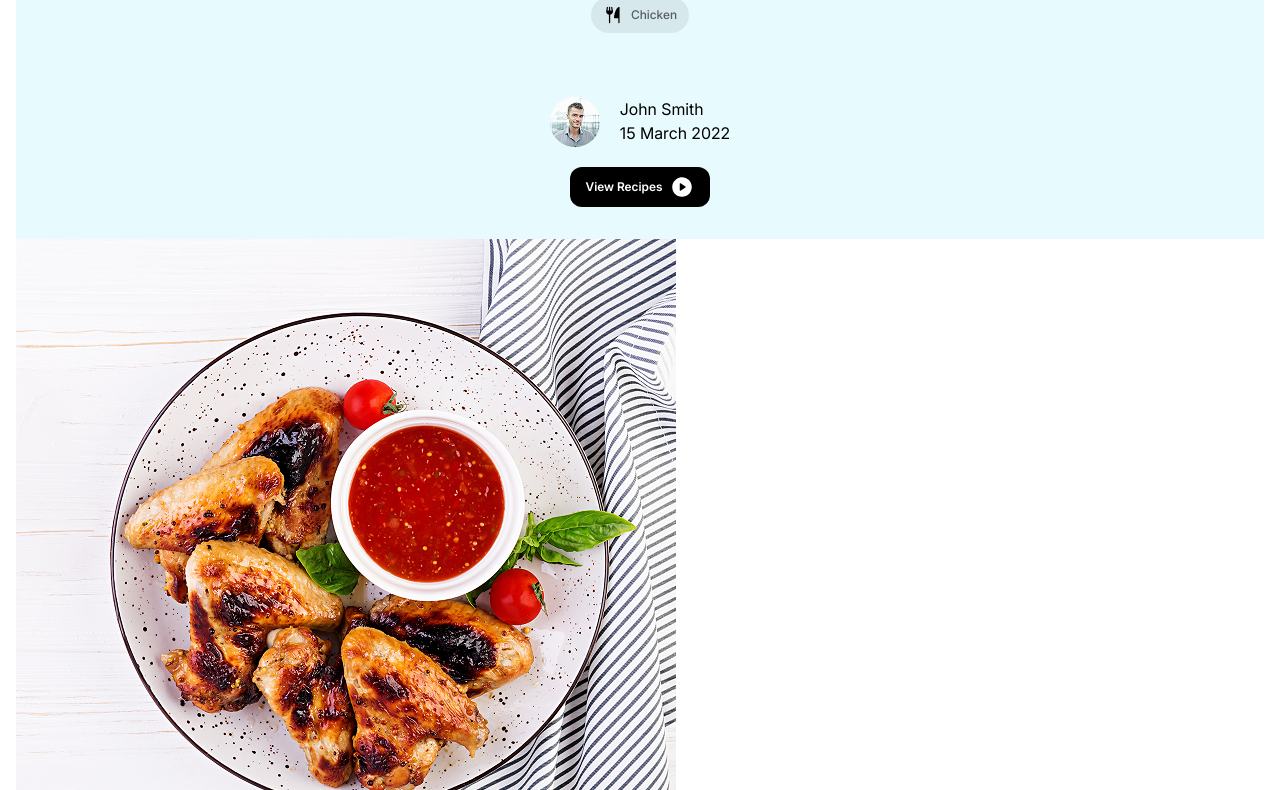
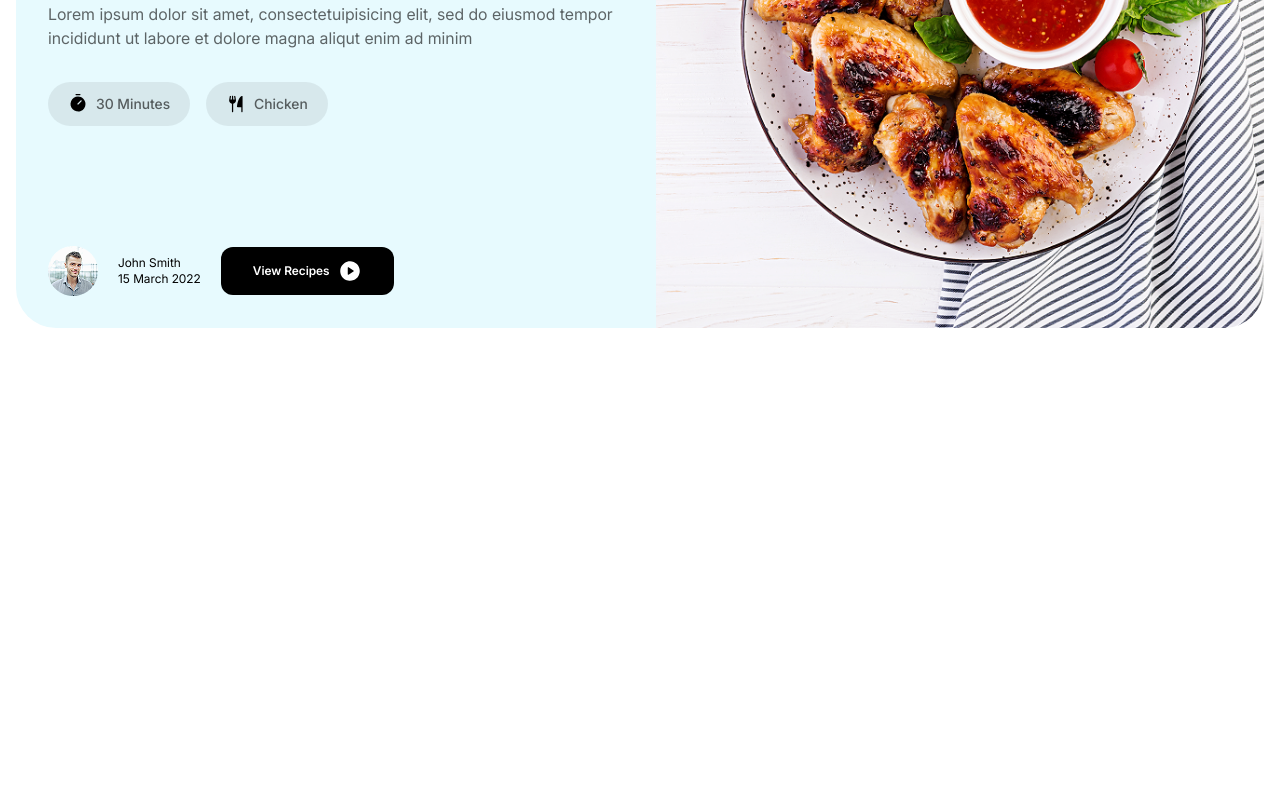
Before and after one commit to MohammadMahdiGanji/cooking-tailwind-spa, a website built with Vite: page index.html in a window 1280 px wide. Shown: the part 381-1171 px from the top of the page. After the commit the page ends 800 px from the top, so only its background shows below. Built offline with nearby package versions, Linux system fonts and the light colour scheme.

Commit message:
landing section complete

```diff
--- a/package.json
+++ b/package.json
@@ -9,10 +9,12 @@
     "preview": "vite preview"
   },
   "devDependencies": {
+    "autoprefixer": "^10.4.21",
+    "postcss": "^8.5.6",
+    "tailwindcss": "^4.1.12",
     "vite": "^7.1.2"
   },
   "dependencies": {
-    "@tailwindcss/vite": "^4.1.12",
-    "tailwindcss": "^4.1.12"
+    "@tailwindcss/vite": "^4.1.12"
   }
 }
--- a/src/Component/Button/Button.js
+++ b/src/Component/Button/Button.js
@@ -1,13 +1,15 @@
 import CreateElement from "../CreateElement/CreateElement";
 import Append from "../Append/Append";
 
-export default function Button({ title = "", icon = "" } = {}) {
+export default function Button({ title = "", icon = "", style="" } = {}) {
   const button = CreateElement({
     name: "button",
     title: title,
     style: "",
     style:
-      "bg-black flex text-white py-2 cursor-pointer px-4 text-xs font-SemiBold rounded-xl gap-2 cursor-pinter items-center",
+      `bg-black flex text-white py-2 cursor-pointer px-4 text-xs
+      font-SemiBold rounded-xl gap-2 cursor-pinter items-center
+      xs:text-sm xs:px-8 xs:py-3 ${style}`,
   });
   const img = CreateElement({ name: "img", src: icon, style:"w-6" });
 
--- a/src/Component/LandinHome/LandinHome.js
+++ b/src/Component/LandinHome/LandinHome.js
@@ -7,104 +7,178 @@ import bannerSrc from "../../assets/images/bannerLandingHome.png";
 import Button from "../Button/Button";
 import PleySrc from "../../assets/icon/PlayCircle.svg";
 import user from "../../assets/images/user1.png";
+import NotFound from "../../Component/NotFound/NotFound";
 
+// component landing home
 export default function LandingHome() {
-  const Landing = CreateElement({ name: "div" });
-  const cntainer = CreateElement({ name: "div", style: "container" });
-  const wrapper = CreateElement({
+  // create vriables
+  let Landing,
+    cntainer,
+    wrapper,
+    landingContent,
+    landingBanner,
+    landingBannerImg,
+    hotRecipeBox,
+    hotRecipeImg,
+    hotRecipeText,
+    landingTitle,
+    landingCaption,
+    landingBox,
+    landingMinutesBox,
+    landingMinutesImg,
+    LandingMinutesText,
+    landingChickenBox,
+    landingChickenText,
+    landingChickenImg,
+    landingBottom,
+    userBox,
+    userImg,
+    userContent,
+    userName,
+    userDate,
+    button;
+
+  try {
+    // create elements
+    Landing = CreateElement({ name: "div" });
+
+    // container landing
+    cntainer = CreateElement({ name: "div", style: "container" });
+
+    // wrapper landing
+    wrapper = CreateElement({
       name: "div",
-    style: "mt-6 rounded-[40px] overflow-hidden",
+      style: `mt-6 rounded-[40px] overflow-hidden w-full
+  md:flex `,
     });
-  const landingContent = CreateElement({
+
+    // content landing section
+    landingContent = CreateElement({
       name: "div",
-    style: "basis-1/2 bg-primary p-8 flex flex-col",
+      style: "basis-full bg-primary p-8 flex flex-col",
     });
-  const landingBanner = CreateElement({ name: "div", style: "basis-1/2" });
-  const landingBannerImg = CreateElement({
+
+    // banner landing section
+    landingBanner = CreateElement({ name: "div", style: "basis-full" });
+    landingBannerImg = CreateElement({
       name: "img",
       alt: "banner",
       src: bannerSrc,
+      style: "object-cover w-full h-full",
     });
-  const hotRecipeBox = CreateElement({
+
+    // hotRecipe landing section
+    hotRecipeBox = CreateElement({
       name: "div",
-    style:
-      "flex gap-4 bg-white h-10 w-40 rounded-3xl justify-center items-center",
+      style: `flex gap-4 bg-white h-10 w-40 rounded-3xl justify-center
+    items-center mx-auto md:ml-0 md: md:h-12 md:w-44`,
     });
-  const hotRecipeImg = CreateElement({
+    hotRecipeImg = CreateElement({
       name: "img",
       alt: "recipe",
       src: hotRecipeSrc,
     });
-  const hotRecipeText = CreateElement({
+    hotRecipeText = CreateElement({
       name: "span",
       title: "Hot Recipes",
-    style: "text-sm font-SemiBold",
+      style: "text-xs font-SemiBold md:text-sm",
     });
-  const landingTitle = CreateElement({
+
+    // title landing section
+    landingTitle = CreateElement({
       name: "h1",
       title: "Spicy delicious chicken wings",
-    style: "text-[30px] font-SemiBold mt-6 text-center",
+      style: `text-[20px] font-SemiBold mt-6 text-center
+   xs:text-[35px] sm:text-[40px] md:text-left lg:text-[50px]
+   lg:leading-[60px] xl:text-[60px] xl:leading-[75px] `,
     });
-  const landingCaption = CreateElement({
+
+    // caption landing section
+    landingCaption = CreateElement({
       name: "p",
       title:
         "Lorem ipsum dolor sit amet, consectetuipisicing elit, sed do eiusmod tempor incididunt ut labore et dolore magna aliqut enim ad minim ",
-    style: "mt-4 text-secondary text-xs line-clamp-3 text-center",
+      style: `mt-4 text-secondary text-xs xs:text-sm line-clamp-3 text-center
+  md:text-left xl:text-base`,
     });
 
-  const landingBox = CreateElement({
+    // details landing section
+    landingBox = CreateElement({
       name: "div",
-    style: "flex flex-col items-center mt-8 gap-6",
+      style: `flex flex-col items-center mt-8 gap-4
+  sm:flex-row justify-center md:justify-start`,
     });
-  const landingMinutesBox = CreateElement({
+    landingMinutesBox = CreateElement({
       name: "div",
       style: `flex bg-[rgba(0,0,0,0.07)] gap-2
   items-center justify-center  rounded-3xl
-     font-Medium text-secondary py-2 px-3`,
+   font-Medium text-secondary py-2 px-3
+   xs:py-3 xs:px-5 `,
     });
-  const landingMinutesImg = CreateElement({
+    landingMinutesImg = CreateElement({
       name: "img",
       alt: "minutes",
       src: minutesSrc,
       style: "w-5",
     });
-  const LandingMinutesText = CreateElement({
+    LandingMinutesText = CreateElement({
       name: "span",
       title: "30 Minutes",
-    style: "text-xs",
+      style: "text-xs xs:text-sm",
     });
-
-  const landingChickenBox = CreateElement({
+    landingChickenBox = CreateElement({
       name: "div",
       style: `flex bg-[rgba(0,0,0,0.07)] gap-2
   items-center justify-center rounded-3xl
-     font-Medium text-secondary py-2 px-3 `,
+   font-Medium text-secondary py-2 px-3
+   xs:py-3 xs:px-5 `,
     });
-  const landingChickenText = CreateElement({
+    landingChickenText = CreateElement({
       name: "span",
       title: "Chicken",
-    style: "text-xs",
+      style: "text-xs xs:text-sm",
     });
-  const landingChickenImg = CreateElement({
+    landingChickenImg = CreateElement({
       name: "img",
       alt: "Chicken",
       src: forkknifeSrc,
       style: "w-5",
     });
 
-  const landingBottom = CreateElement({
+    // bottom lannding section
+    landingBottom = CreateElement({
       name: "div",
-    style: "flex flex-col justify-center items-center mt-16 gap-5",
+      style: `flex flex-col justify-center items-center mt-16 gap-5
+  sm:flex-row md:justify-start xl:mt-30`,
     });
-  const userBox = CreateElement({ name: "div", style: "flex gap-5" });
-  const userImg = CreateElement({ name: "img", src: user });
-  const userContent = CreateElement({ name: "div", style: "flex flex-col" });
-  const userName = CreateElement({ name: "span", title: "John Smith" });
-  const userDate = CreateElement({ name: "span", title: "15 March 2022" });
-  const button = Button({ title: "View Recipes", icon: PleySrc });
+    userBox = CreateElement({
+      name: "div",
+      style: "flex gap-5 items-center",
+    });
+    userImg = CreateElement({ name: "img", src: user });
+    userContent = CreateElement({ name: "div", style: "flex flex-col" });
+    userName = CreateElement({
+      name: "span",
+      title: "John Smith",
+      style: "text-xs",
+    });
+    userDate = CreateElement({
+      name: "span",
+      title: "15 March 2022",
+      style: "text-xs",
+    });
+    button = Button({
+      title: "View Recipes",
+      icon: PleySrc,
+      style: "md:text-xs",
+    });
+  } catch (err) {
+    NotFound("Error create landing section");
+    throw new Error(`Errore create Landing section ${err.message}`);
+  }
 
+  try {
     Append(Landing, cntainer);
-  Append(cntainer, wrapper);
     Append(cntainer, wrapper);
     Append(wrapper, ...[landingContent, landingBanner]);
     Append(hotRecipeBox, ...[hotRecipeImg, hotRecipeText]);
@@ -119,6 +193,12 @@ export default function LandingHome() {
       landingContent,
       ...[hotRecipeBox, landingTitle, landingCaption, landingBox, landingBottom]
     );
+  } catch (err) {
+    NotFound("Error append landing section");
+    throw new Error(`Errore append Landing section ${err.message}`);
+  }
+
+  // append elements
 
   return Landing;
 }
--- a/src/styles/component.css
+++ b/src/styles/component.css
@@ -6,6 +6,13 @@
     @apply w-full mx-auto px-4; /* موبایل → کل عرض */
   }
 }
+
+@media (min-width: 400px) {
+  .container {
+    @apply max-w-full;
+  }
+}
+
 
 @media (min-width: 640px) {
   .container {
--- a/src/styles/style.css
+++ b/src/styles/style.css
@@ -1,3 +1,3 @@
 @import "tailwindcss";
+@import "./layer.css";
 @import "./theme.css";
-@import "./layer.css";
--- a/src/styles/theme.css
+++ b/src/styles/theme.css
@@ -14,4 +14,7 @@
   --font-Medium: "Medium";
   --font-Bold: "Bold";
   --font-SemiBold: "SemiBold";
+
+
+  --breakpoint-xs: 400px;
 }
```
Also changed, not shown: 1 other file. Lines whose indentation alone changed are shown as unchanged.
